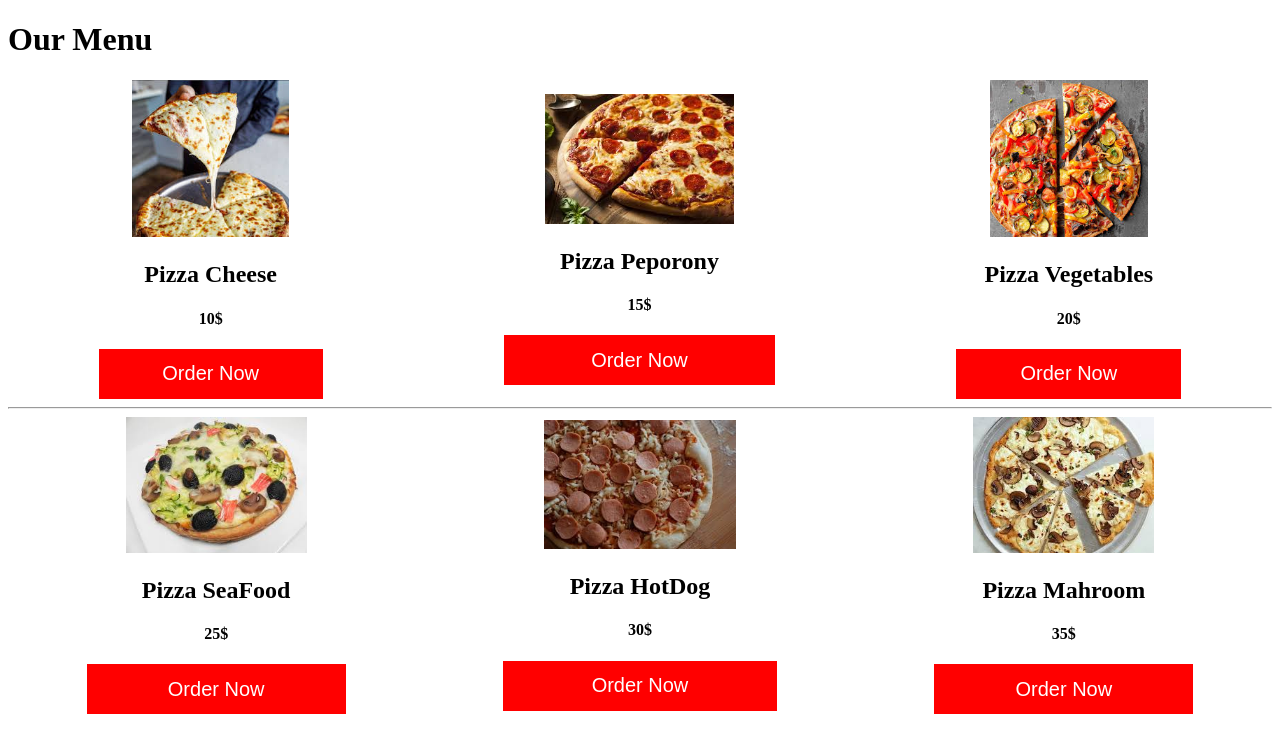
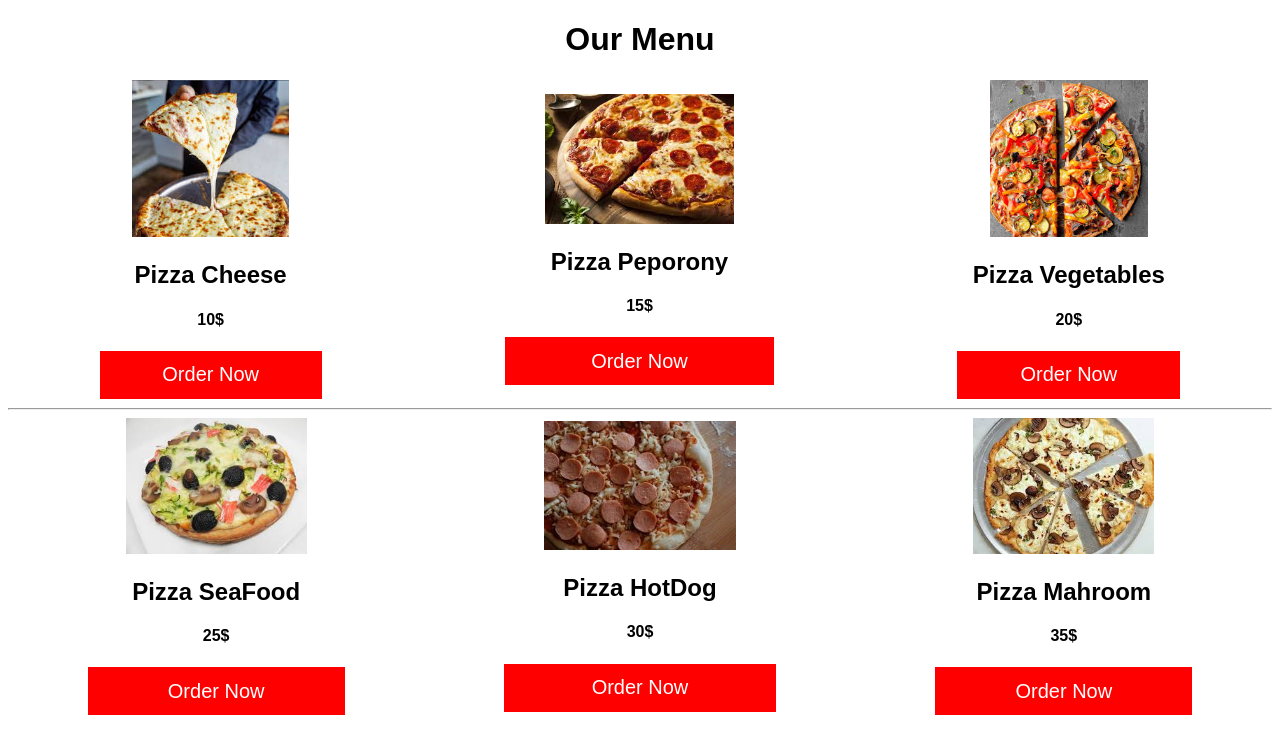
Before and after one commit to HamzaHany/Hamza, a plain HTML site: page index.html in a window 1280 px wide. Drawn offline with Linux system fonts and the light colour scheme.

Commit message:
Update style.css

```diff
--- a/style.css
+++ b/style.css
@@ -3,6 +3,7 @@ div.orders {
     justify-content: space-around;
     align-items: center;
     text-align: center;
+    font-family: arial;
 }
 button {
     background-color: red;
@@ -10,7 +11,10 @@ button {
     width: 100%;
     height: 50px;
     color: white;
-    border: 2px;
+    border: 1px solid white;
     font-size: 20px;
-
 }
+h1 {
+    text-align: center;
+    font-family: arial;
+}
```
